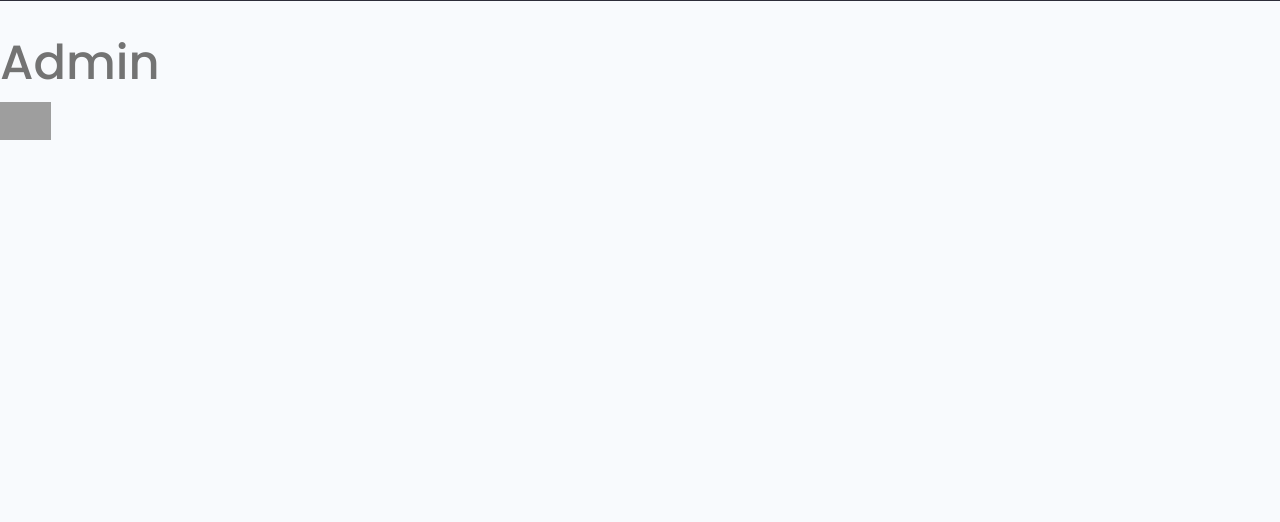
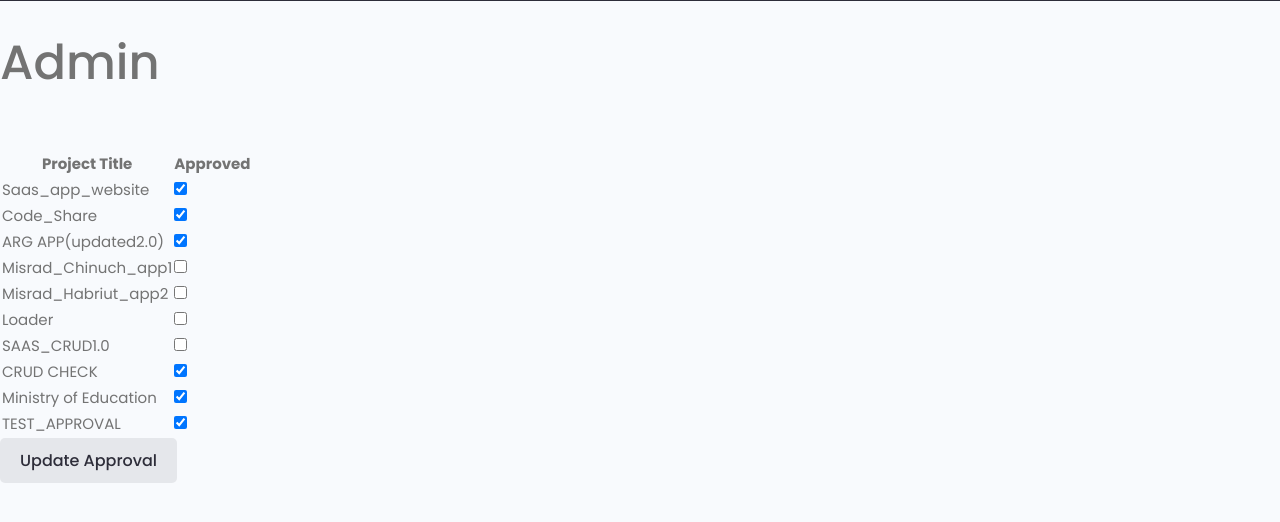
Before and after one commit to RodneyFinkel/django_project, a Django app: page /saas_app4/admin-approval/ in a window 1280 px wide. Shown: the part 79-601 px from the top of the page. Run offline with Django 4.2, Linux system fonts and the light colour scheme; a user stored in the database is signed in; data comes from the database, SQL or seed files in the repository; both versions use the stored data as it was after the commit; some libraries are stand-ins or nearby versions; grey boxes are pictures that could not be loaded.

Commit message:
Admin page logic added

```diff
--- a/misrad_habriut_root/saas_app/templates/saas_apps/admin_approval.html
+++ b/misrad_habriut_root/saas_app/templates/saas_apps/admin_approval.html
@@ -2,6 +2,37 @@
 {% block content %}
 
 
-<h1>Admin</h1>
+    <h1>Admin</h1>
+<br><br/>
+<form action="" method=POST>
+  {% csrf_token %}
+  <table class="table table-striped table-hover">
+  <thead>
+    <tr>
+      <th scope="col">Project Title</th>
+      <th scope="col">Approved</th>
+    </tr>
+  </thead>
+  <tbody>
+{% for app in apps %}
+    <tr>
+      <td>{{app.title}}</td>
+      <td>
+        {% if app.approved %}
+        <div class="form-check" >
+          <input class="form-check-input" type="checkbox" checked="checked" value="{{app.id}}" name="boxes">
+        </div>
+        {% else %}
+        <div class="form-check">
+          <input class="form-check-input" type="checkbox" value="{{app.id}}" name="boxes">
+        </div>
+        {% endif %}
+      </td>
+    </tr>
+{% endfor %}
+ </tbody>
+</table>
+
+<button class="btn btn-secondary" type="submit">Update Approval</button>
 
 {% endblock content %}
--- a/misrad_habriut_root/saas_app/templates/saas_apps/main.html
+++ b/misrad_habriut_root/saas_app/templates/saas_apps/main.html
@@ -44,9 +44,7 @@
     {% block content %}
 
     {% endblock content %}
-    <p><a href="{% url 'saas_app4' %}" class="header__logo">
-        <img src="{% static 'images/logo.svg' %}" alt="DevSearch Logo" />
-      </a></p>
+
 
 </body>
 <script src="{% static 'uikit/app.js' %}"></script>
--- a/misrad_habriut_root/saas_app/views.py
+++ b/misrad_habriut_root/saas_app/views.py
@@ -85,6 +85,20 @@ def deleteProject(request, pk):
     context = {'object': project}
     return render(request, 'delete_object.html', context)
 
+
 @login_required(login_url='login')
 def admin_approval(request):
-    return render(request, 'admin_approval.html')
+    appObj = Project.objects.all()
+    if request.method == 'POST':
+        id_list = request.POST.getlist("boxes")
+
+        appObj.update(approved=False)
+
+        for x in id_list:
+            Project.objects.filter(pk=str(x)).update(approved=True)
+
+        messages.success(request, 'Project List Approval Has Been Updated')
+        return redirect('saas_app4')
+    else:
+        return render(request, 'admin_approval.html', {'apps':appObj})
+    return render(request, 'admin_approval.html', {'apps':appObj})
```
Also changed, not shown: misrad_habriut_root/db.sqlite3, misrad_habriut_root/saas_app/templates/saas_apps/saas_app4.html (line endings or trailing spaces).
